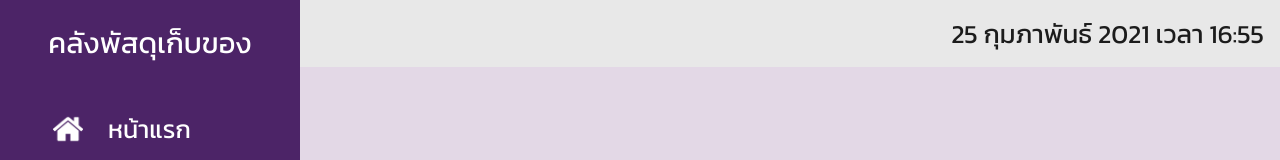
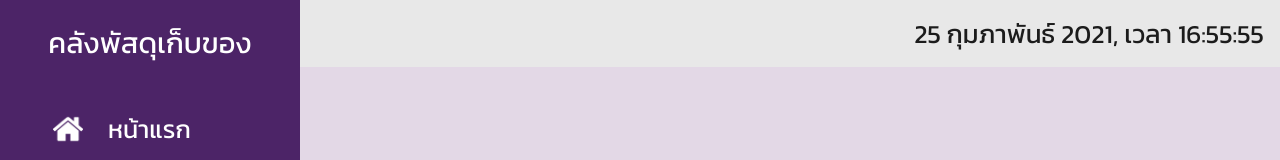
Before and after one commit to phuriput44/VBAC-Stock-Web, a Vue app: page /home in a window 1280 px wide. Shown: the top 160 px of the page. Built offline with nearby package versions, Linux system fonts and the light colour scheme.

Commit message:
edit
-time in .moment()
-css btn custom

```diff
--- a/src/assets/css/style.css
+++ b/src/assets/css/style.css
@@ -2,8 +2,12 @@
 .btn-custom {
   width: 146px;
   height: 59px;
+  border: none;
   border-radius: 14px;
   font-size: 25px;
+}
+.btn-custom:focus {
+  outline-style: none;
 }
 
 /* Margin and Padding */
--- a/src/views/home.vue
+++ b/src/views/home.vue
@@ -78,11 +78,11 @@ export default {
   },
   methods: {
     updateCurrentTime() {
-      this.currentTime = moment().format("LLL");
+      this.currentTime = moment().format("Do MMMM YYYY, เวลา HH:mm:ss");
     },
   },
   created() {
-    this.currentTime = moment().format("LLL");
+    this.currentTime = moment().format("Do MMMM YYYY, เวลา HH:mm:ss");
     setInterval(() => this.updateCurrentTime(), 1 * 1000);
   },
 };
```
Also changed, not shown: 1 other file (tests, documents, lock files or other folders).
